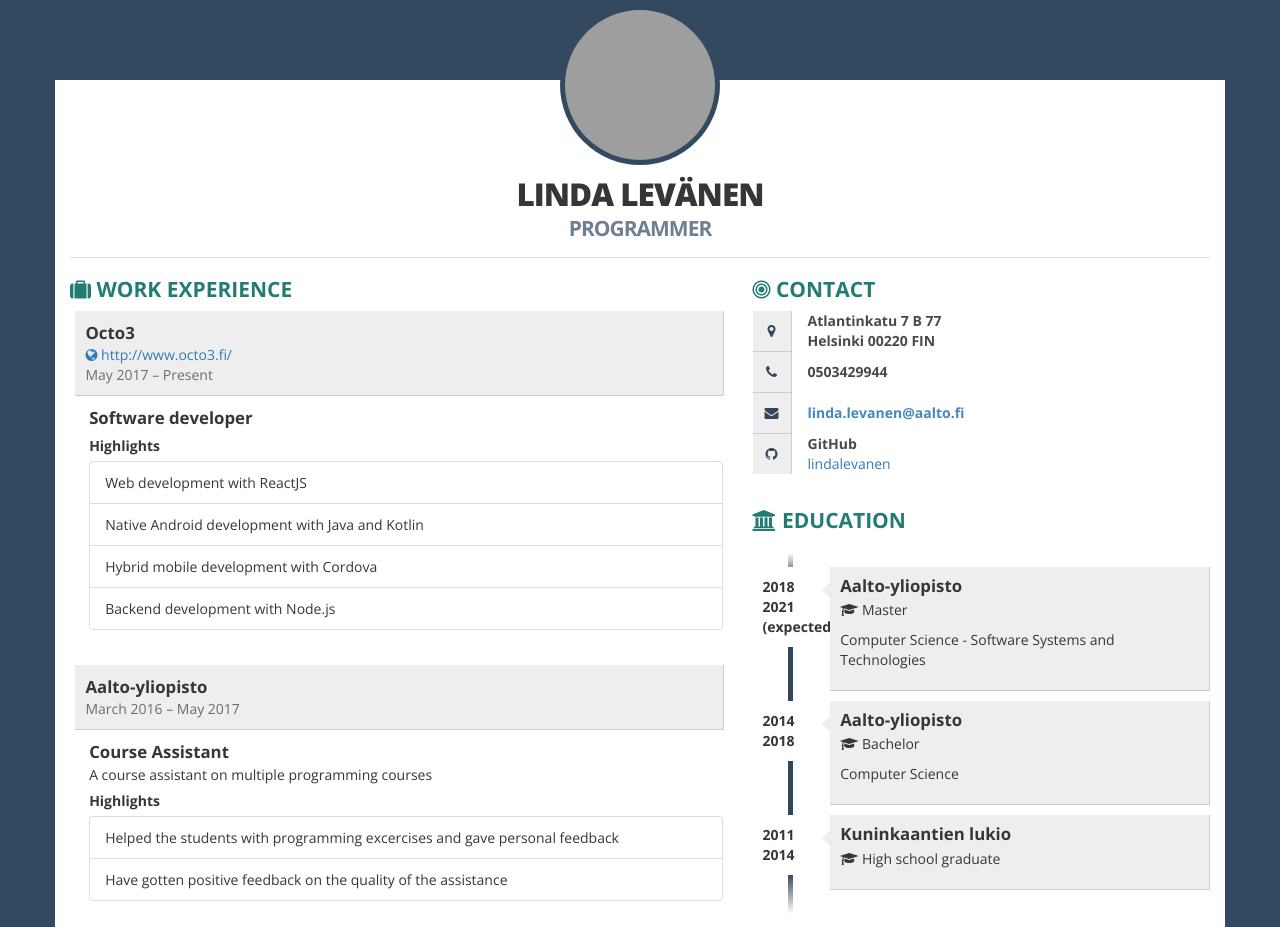
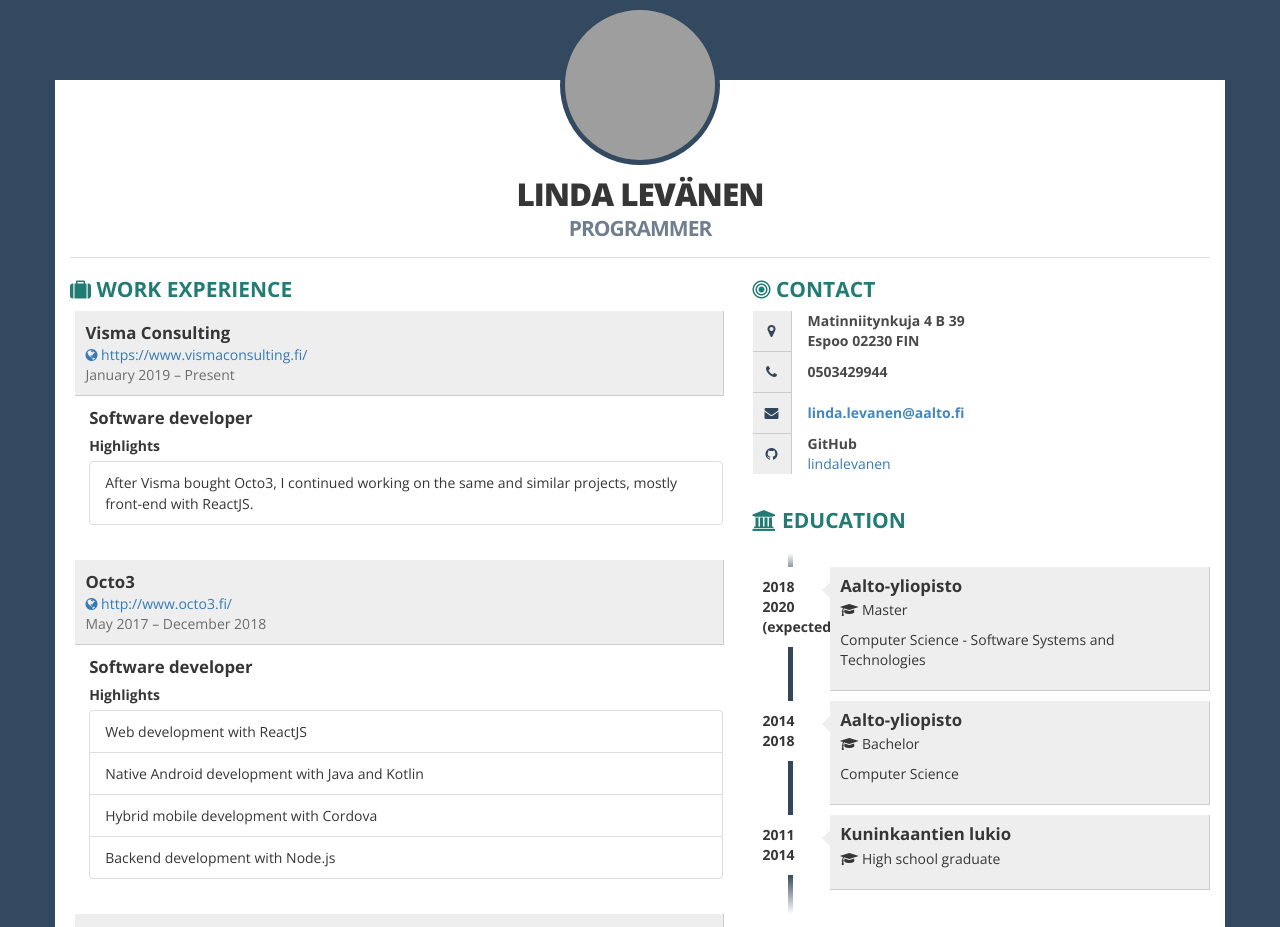
Before and after one commit to lindalevanen/lindalevanen.github.io, a plain HTML site: page index.html in a window 1280 px wide. Shown: the top 927 px of the page. Drawn offline with nearby package versions, Linux system fonts and the light colour scheme; grey boxes are pictures that could not be loaded.

Commit message:
Added Visma, some skills and modified address

```diff
--- a/index.html
+++ b/index.html
@@ -407,11 +407,34 @@ blockquote,
               <div class="job clearfix">
                 <div class="row">
                   <div class="details">
+                    <div class="where">Visma Consulting</div>
+                    <div class="address">
+                      <a href="https:&#x2F;&#x2F;www.vismaconsulting.fi&#x2F;" target= "_blank"><i class="fa fa-globe ico"></i> https:&#x2F;&#x2F;www.vismaconsulting.fi&#x2F;</a>
+                    </div>
+                    <div class="year">January 2019 – Present</div>
+                  </div>
+                </div>
+                <div class="row">
+                  <div class="job-details col-xs-11">
+                    <div class="profession">Software developer</div>
+                    <div class="description">
+
+                      <div class="highlights">Highlights</div>
+                      <ul class="list-group">
+                        <li class="list-group-item">After Visma bought Octo3, I continued working on the same and similar projects, mostly front-end with ReactJS.</li>
+                      </ul>
+                    </div>
+                  </div>
+                </div>
+              </div>
+              <div class="job clearfix">
+                <div class="row">
+                  <div class="details">
                     <div class="where">Octo3</div>
                     <div class="address">
                       <a href="http:&#x2F;&#x2F;www.octo3.fi&#x2F;" target= "_blank"><i class="fa fa-globe ico"></i> http:&#x2F;&#x2F;www.octo3.fi&#x2F;</a>
                     </div>
-                    <div class="year">May 2017 – Present</div>
+                    <div class="year">May 2017 – December 2018</div>
                   </div>
                 </div>
                 <div class="row">
@@ -502,8 +525,8 @@ blockquote,
             <h2><i class="fa fa-bullseye ico"></i> Contact</h2>
             <div class="contact-item">
               <div class="icon pull-left text-center"><span class="fa fa-map-marker fa-fw"></span></div>
-              <div class="title pull-right">Atlantinkatu 7 B 77</div>
-              <div class="title  pull-right">Helsinki 00220 FIN</div>
+              <div class="title pull-right">Matinniitynkuja 4 B 39</div>
+              <div class="title  pull-right">Espoo 02230 FIN</div>
             </div>
             <div class="contact-item">
               <div class="icon pull-left text-center"><span class="fa fa-phone fa-fw"></span></div>
@@ -524,7 +547,7 @@ blockquote,
             <h2><i class="fa fa-university ico"></i> Education</h2>
             <ul id="education" class="clearfix">
               <li>
-                <div class="year pull-left">2018 2021 (expected)</div>
+                <div class="year pull-left">2018 2020 (expected)</div>
                 <div class="description pull-right">
                   <h3>Aalto-yliopisto</h3>
                   <p><i class= "fa fa-graduation-cap ico"></i> Master</p>
@@ -587,7 +610,9 @@ blockquote,
                 <span class= "skill badge">Python</span>
                 <span class= "skill badge">C</span>
                 <span class= "skill badge">MySQL</span>
+                <span class= "skill badge">PostgreSQL</span>
                 <span class= "skill badge">Node.js - Express</span>
+                <span class= "skill badge">Django</span>
               </div>
             </div>
           </div>
```
